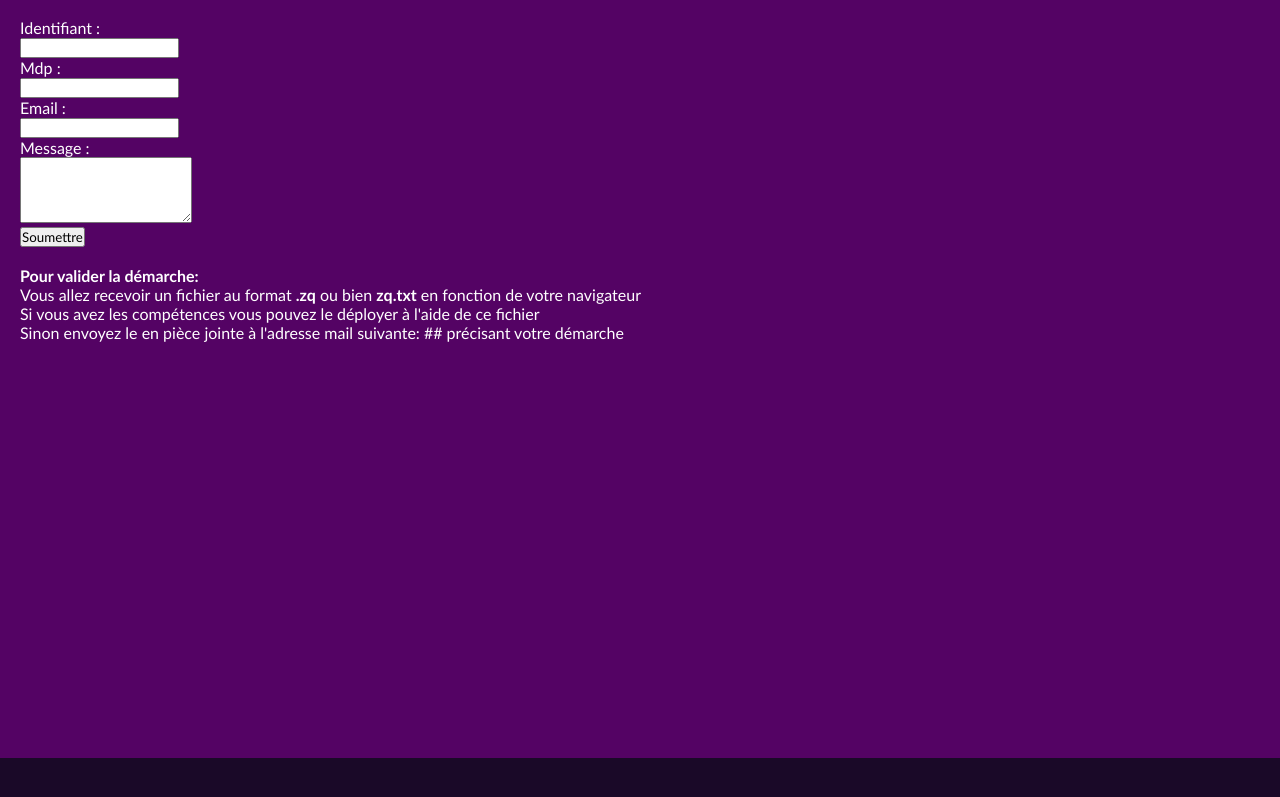
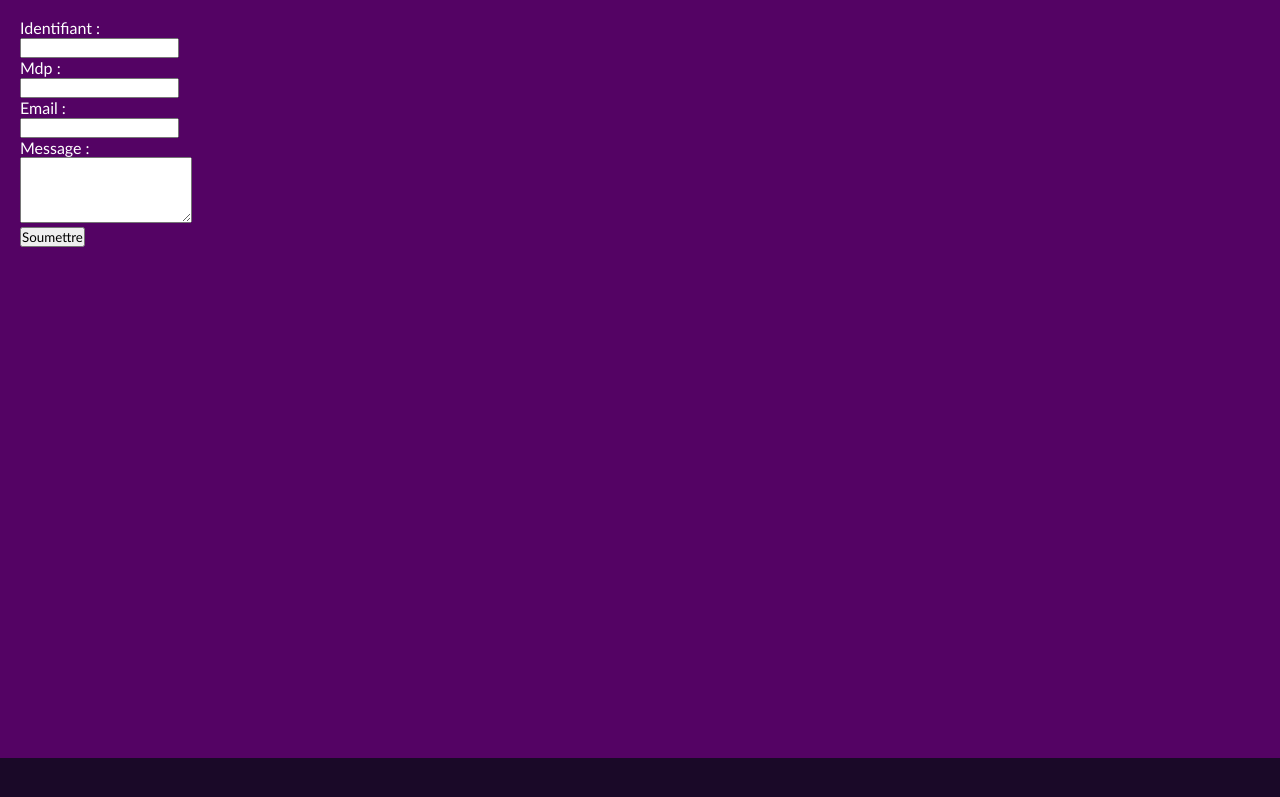
Before and after one commit to Quoifeursan/jsp, a plain HTML site: page index.html in a window 1280 px wide. Shown: the part 81-878 px from the top of the page. Drawn offline with Linux system fonts and the light colour scheme.

Commit message:
Update index.html

```diff
--- a/index.html
+++ b/index.html
@@ -34,10 +34,10 @@
     <textarea id="message" name="message" rows="4" required></textarea><br>
     <button type="button" onclick="saveToFile()">Soumettre</button>
   </form>
-        <p><b><br>Pour valider la démarche:</b><br>
+       <!-- <p><b><br>Pour valider la démarche:</b><br>
           Vous allez recevoir un fichier au format <b>.zq</b> ou bien <b>zq.txt</b> en fonction de votre navigateur<br>
           Si vous avez les compétences vous pouvez le déployer à l'aide de ce fichier<br>
-          Sinon envoyez le en pièce jointe à l'adresse mail suivante: ## précisant votre démarche</p>
+          Sinon envoyez le en pièce jointe à l'adresse mail suivante: ## précisant votre démarche</p> -->
 
 
       </section>
```
